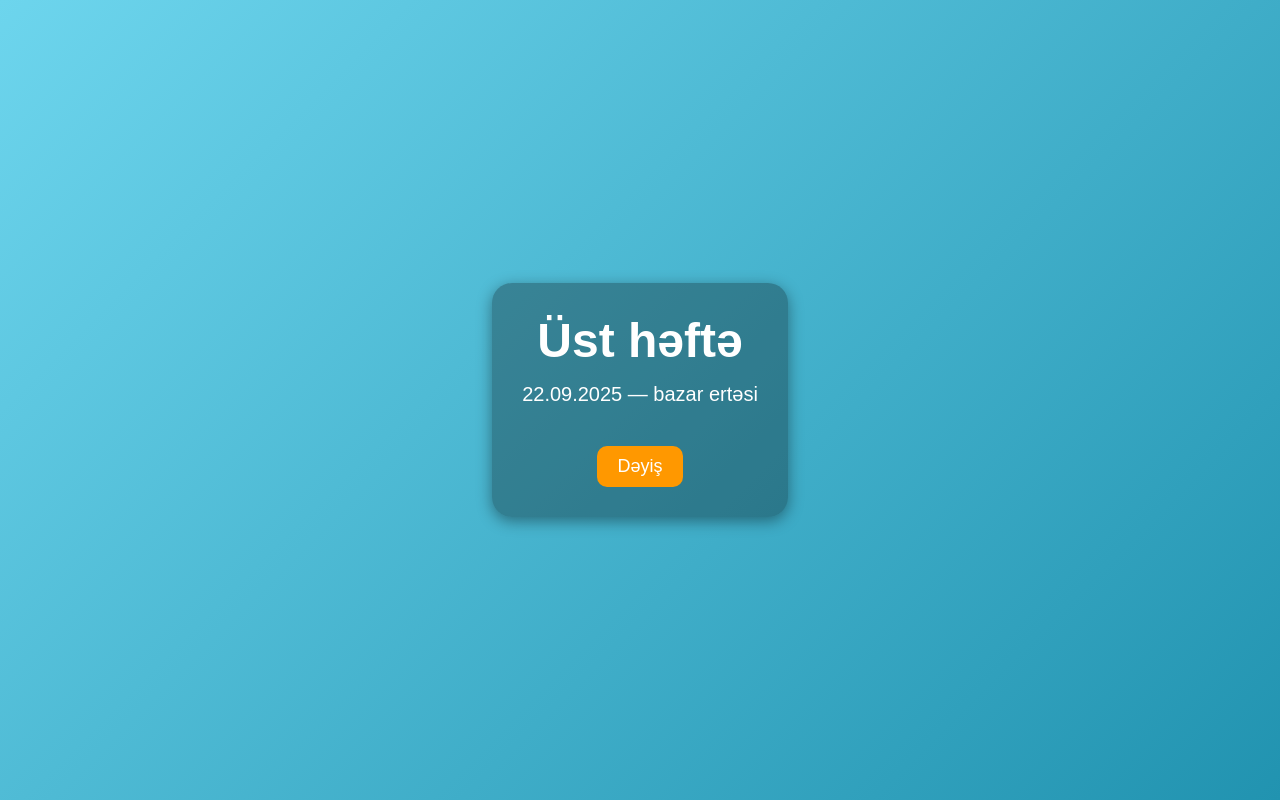
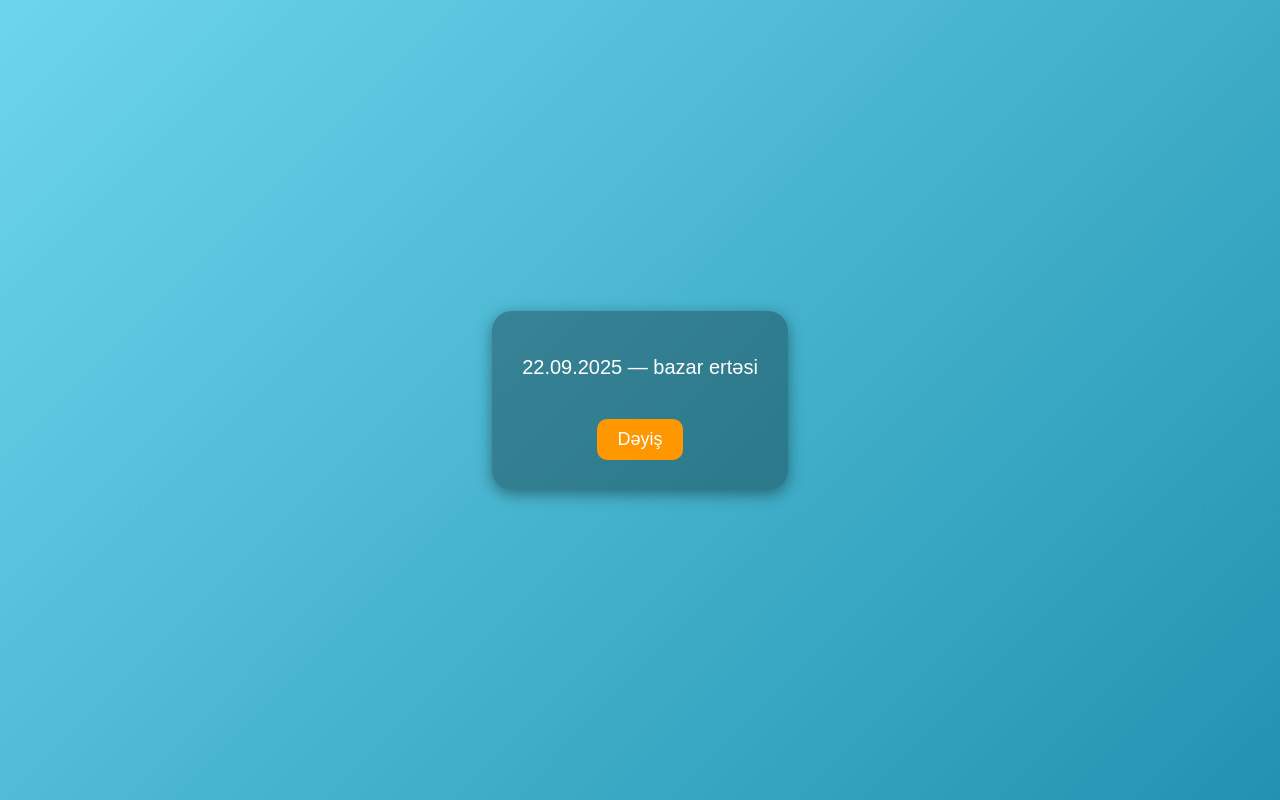
Before and after one commit to incognito2-cyber/hefte, a plain HTML site: page index.html in a window 1280 px wide. Drawn offline with Linux system fonts and the light colour scheme; no server answers.

Commit message:
Update index.html

```diff
--- a/index.html
+++ b/index.html
@@ -159,7 +159,7 @@
 <body>
   <div class="container">
     <div id="notification"></div>
-    <h1 id="weekType">Üst həftə</h1>
+    <h1 id="weekType"></h1>
     <p id="date">21.09.2025 — bazar günü</p>
     <button onclick="toggleWeek()">Dəyiş</button>
   </div>
```
